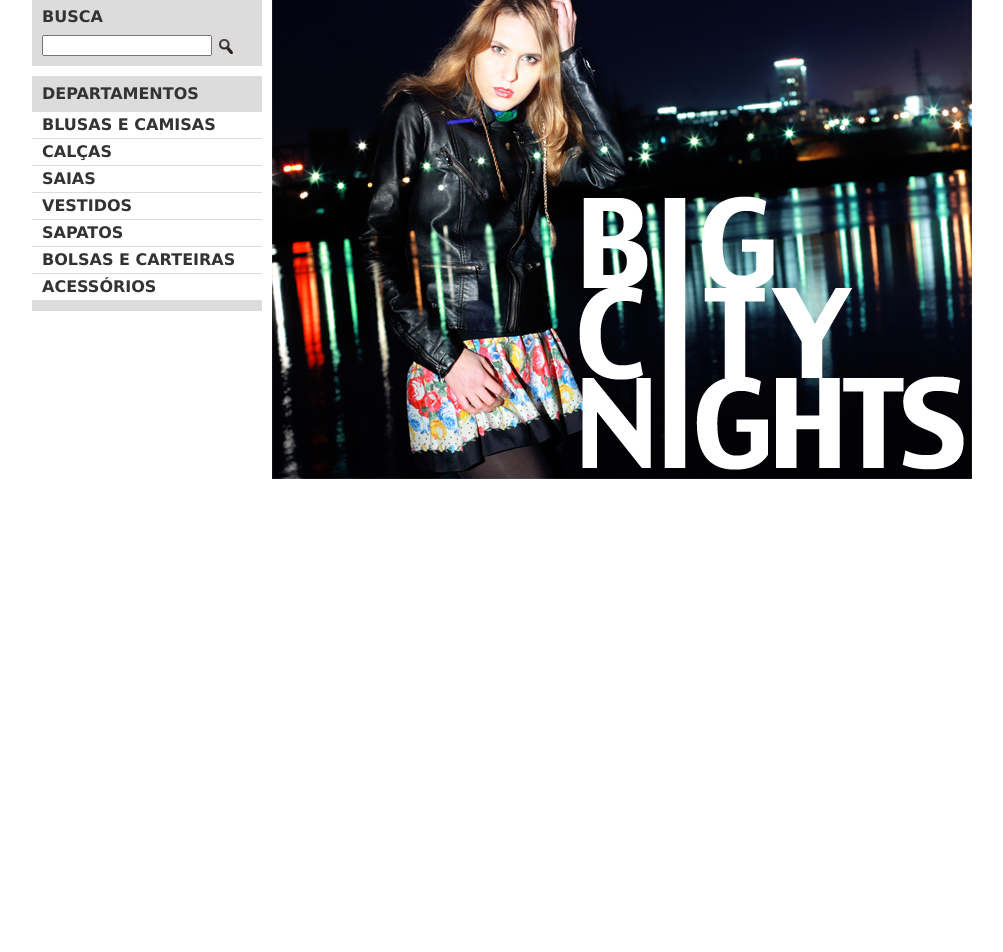
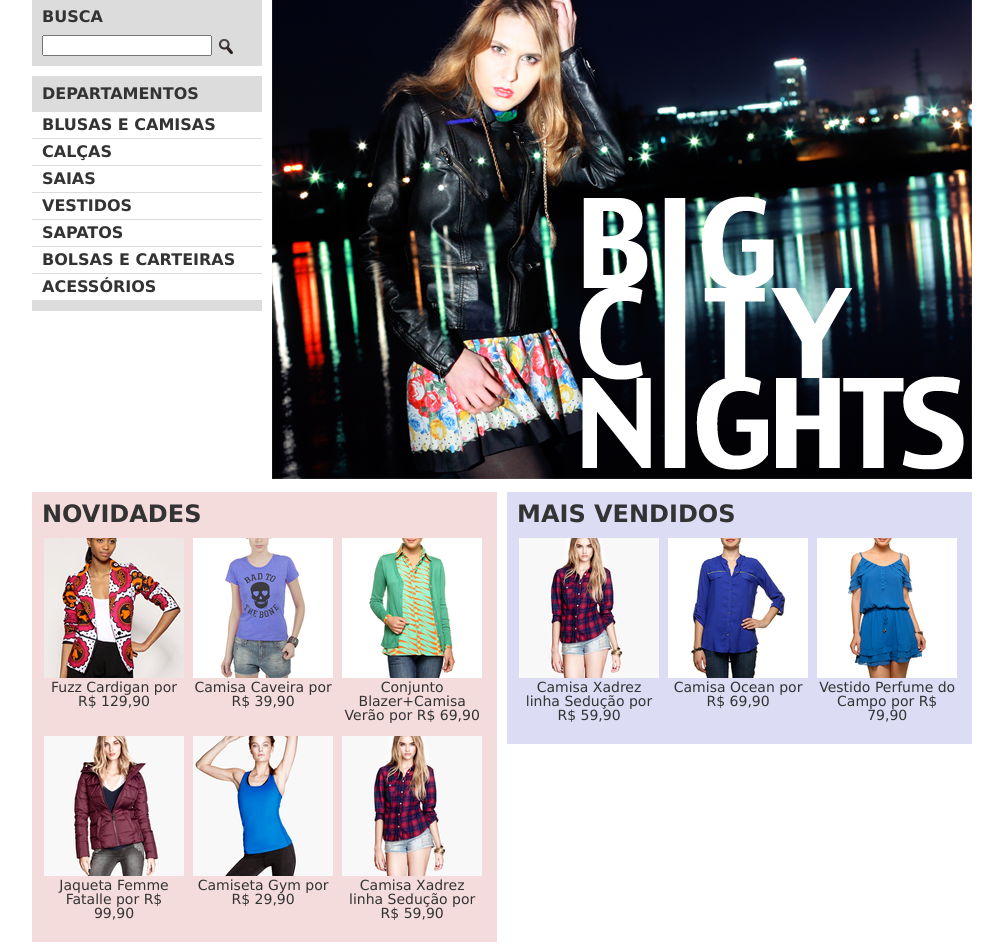
Before and after one commit to raigomes/WD43-MirrorFashion, a PHP site: page /mirrorfashion/index.html in a window 1280 px wide. Shown: the part 131-1083 px from the top of the page, without its empty margins (138-1141 px from the left). Before the commit the page ends 610 px from the top, so only its background shows below. Run offline with PHP 8.4, Linux system fonts and the light colour scheme.

Commit message:
[4.9] Incluindo paineis flutuantes com os produtos no corpo do site

```diff
--- a/mirrorfashion/css/estilo.css
+++ b/mirrorfashion/css/estilo.css
@@ -90,3 +90,39 @@ header {
 	color: #333333;
 	text-decoration: none;
 }
+
+.painel {
+	margin: 10px 0;
+	padding: 10px;
+	width: 445px;
+}
+
+.painel li {
+display: inline-block;
+vertical-align: top;
+width: 140px;
+margin: 2px;
+padding-bottom: 10px;
+}
+
+.painel h2 {
+font-size: 24px;
+font-weight: bold;
+text-transform: uppercase;
+margin-bottom: 10px;
+}
+.painel a {
+color: #333;
+font-size: 14px;
+text-align: center;
+text-decoration: none;
+}
+
+.novidades {
+	float: left;
+	background-color: #f5dcdc;
+}
+.mais-vendidos {
+	float: right;
+	background-color: #dcdcf5;
+}
--- a/mirrorfashion/index.html
+++ b/mirrorfashion/index.html
@@ -55,5 +55,91 @@
 				</section><!-- fim .menu-departamentos -->
 				<img src="img/destaque-home.png" alt="Promoção: Big City Night">
 			</div><!-- fim .container .destaque -->
+
+			<div class="container paineis">
+				<section class="painel novidades">
+					<h2>Novidades</h2>
+					<ol>
+						<!-- primeiro produto -->
+						<li>
+							<a href="produto.html">
+								<figure>
+									<img src="img/produtos/miniatura1.png">
+									<figcaption>Fuzz Cardigan por R$ 129,90</figcaption>
+								</figure>
+							</a>
+						</li>
+						<li>
+							<a href="produto.html">
+								<figure>
+									<img src="img/produtos/miniatura2.png">
+									<figcaption>Camisa Caveira por R$ 39,90</figcaption>
+								</figure>
+							</a>
+						</li>
+						<li>
+							<a href="produto.html">
+								<figure>
+									<img src="img/produtos/miniatura3.png">
+									<figcaption>Conjunto Blazer+Camisa Verão por R$ 69,90</figcaption>
+								</figure>
+							</a>
+						</li>
+						<li>
+							<a href="produto.html">
+								<figure>
+									<img src="img/produtos/miniatura4.png">
+									<figcaption>Jaqueta Femme Fatalle por R$ 99,90</figcaption>
+								</figure>
+							</a>
+						</li>
+						<li>
+							<a href="produto.html">
+								<figure>
+									<img src="img/produtos/miniatura5.png">
+									<figcaption>Camiseta Gym por R$ 29,90</figcaption>
+								</figure>
+							</a>
+						</li>
+						<li>
+							<a href="produto.html">
+								<figure>
+									<img src="img/produtos/miniatura9.png">
+									<figcaption>Camisa Xadrez linha Sedução por R$ 59,90</figcaption>
+								</figure>
+							</a>
+						</li>
+					</ol>
+				</section>
+				<section class="painel mais-vendidos">
+					<h2>Mais Vendidos</h2>
+					<ol>
+						<li>
+							<a href="produto.html">
+								<figure>
+									<img src="img/produtos/miniatura9.png">
+									<figcaption>Camisa Xadrez linha Sedução por R$ 59,90</figcaption>
+								</figure>
+							</a>
+						</li>
+						<li>
+							<a href="produto.html">
+								<figure>
+									<img src="img/produtos/miniatura14.png">
+									<figcaption>Camisa Ocean por R$ 69,90</figcaption>
+								</figure>
+							</a>
+						</li>
+						<li>
+							<a href="produto.html">
+								<figure>
+									<img src="img/produtos/miniatura15.png">
+									<figcaption>Vestido Perfume do Campo por R$ 79,90</figcaption>
+								</figure>
+							</a>
+						</li>
+					</ol>
+				</section>
+			</div>
 		</body>
 		</html>
```
Also changed, not shown: 1 other file.
